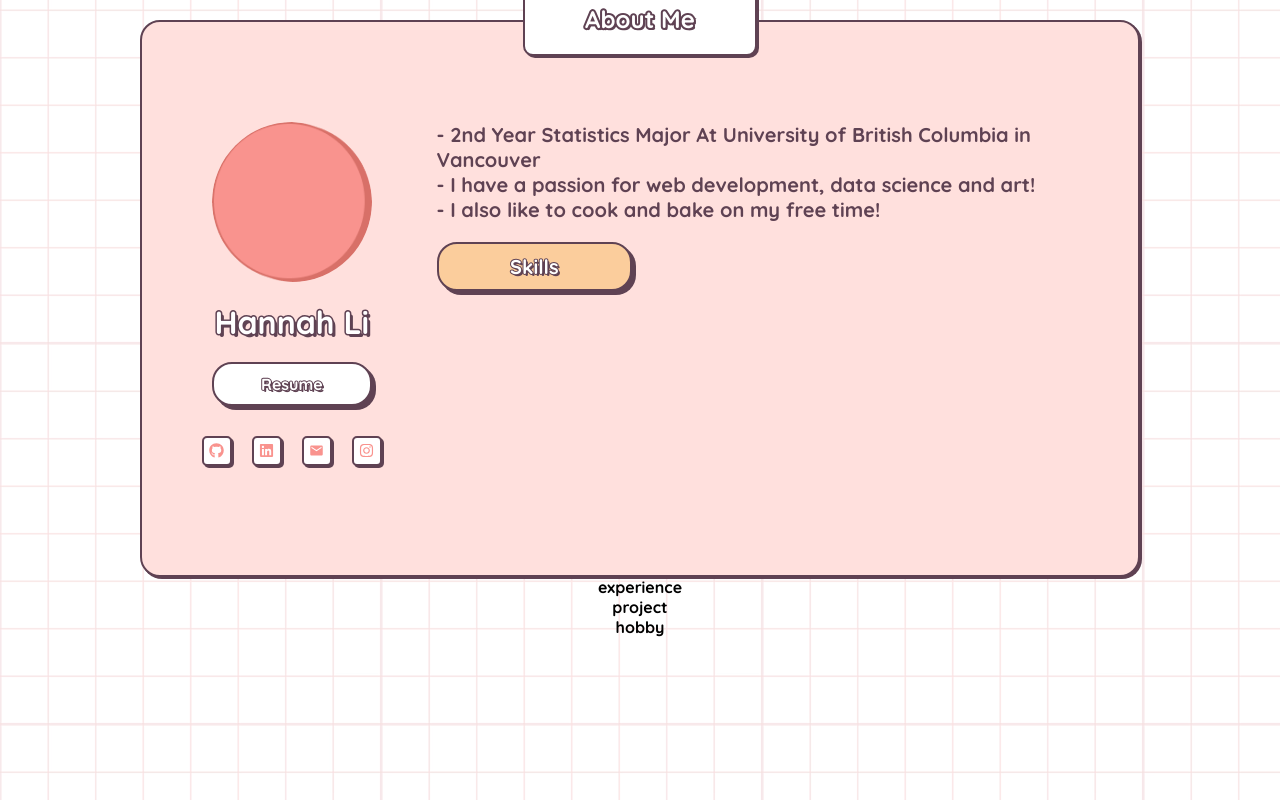
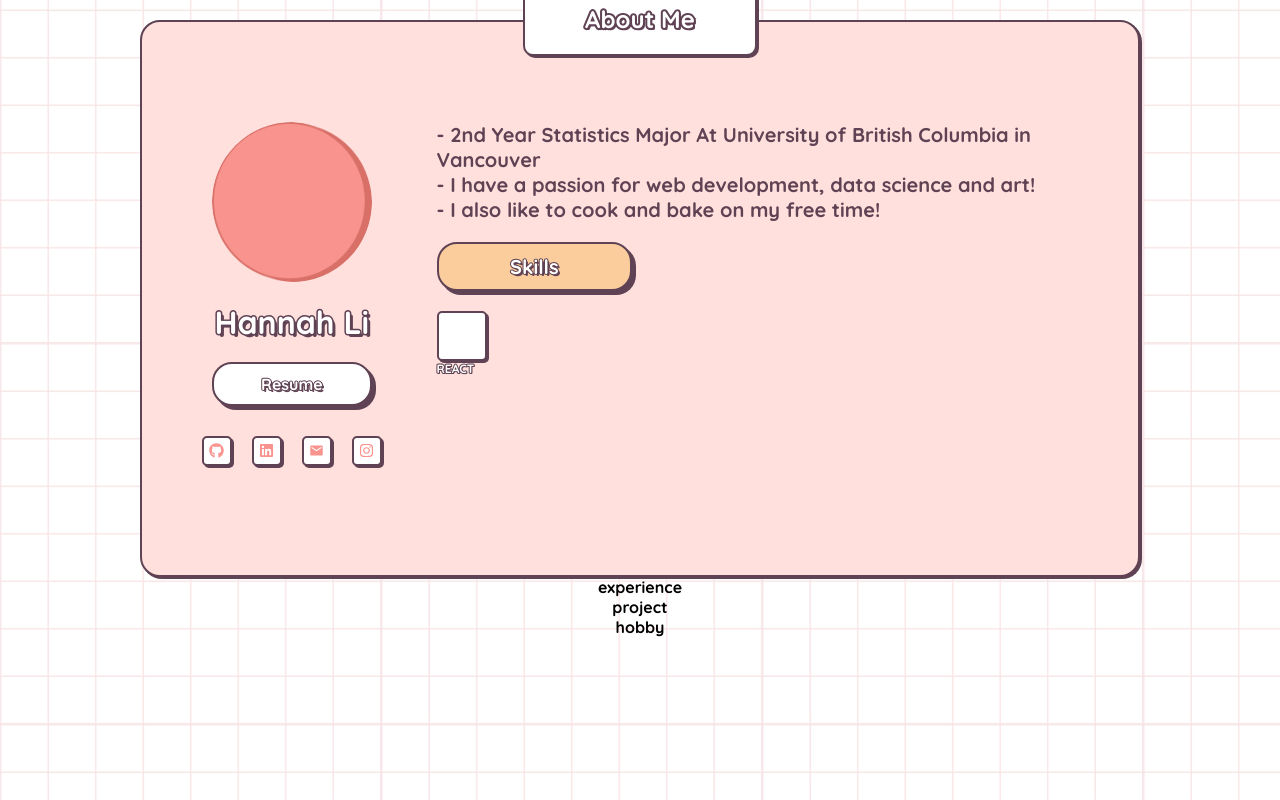
Before and after one commit to Hannahli6/hannahli6.github.io, a React (Create React App) app in the folder personal-website/: page / in a window 1280 px wide. Shown: the part 800-1600 px from the top of the page. Built offline with nearby package versions, Linux system fonts and the light colour scheme.

Commit message:
skill icon component

```diff
--- a/personal-website/src/components/about/About.jsx
+++ b/personal-website/src/components/about/About.jsx
@@ -2,6 +2,7 @@ import React from "react";
 import "./about.css";
 import SectionTitle from "../sectionTitle/SectionTitle";
 import IconSet from "../iconSet/IconSet";
+import Skill from "../skill/Skill";
 
 const About = () => {
   return (
@@ -25,7 +26,9 @@ const About = () => {
           <div className="skills-title">
             <h4>Skills</h4>
           </div>
-          <div className="skills"></div>
+          <div className="skills">
+            <Skill skill="REACT"/>
+          </div>
         </div>
       </div>
     </div>
--- /dev/null
+++ b/personal-website/src/components/skill/Skill.jsx
@@ -0,0 +1,14 @@
+import React from 'react';
+import './skill.css';
+
+const Skill = ({skill}) => {
+  return (
+    <div className="skill">
+      <button className="skill-btn">
+      </button>
+      <p>{skill}</p>
+    </div>
+  );
+};
+
+export default Skill;
--- /dev/null
+++ b/personal-website/src/components/skill/skill.css
@@ -0,0 +1,13 @@
+.skill-btn{
+    display: flex;
+    align-items: center;
+    justify-content: center;
+    font-size: 25px;
+    color: var(--deepPink);
+    width: 50px;
+    height: 50px;
+    border-radius: 5px;
+    border: 2px var(--brown) solid;
+    box-shadow: 2px 2px 0px var(--brown);
+    background-color: var(--white);
+}
```
